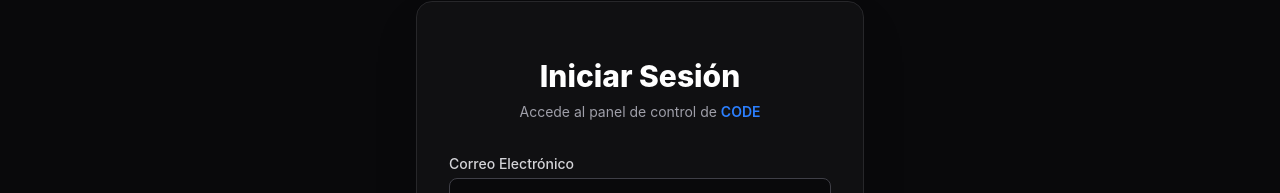
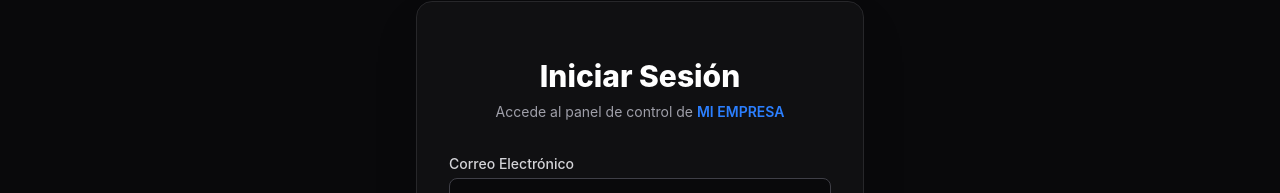
Before and after one commit to KarinaMirandaUTNFRT/Lista-tareas-Frontend, a React (Vite) app: page /login in a window 1280 px wide. Shown: the part 144-337 px from the top of the page. Built offline with nearby package versions, Linux system fonts and the light colour scheme.

Commit message:
se modifica NOMBRE DE LA EMPRESA

```diff
--- a/src/components/pages/Login.tsx
+++ b/src/components/pages/Login.tsx
@@ -56,7 +56,7 @@ const Login = () => {
           </h2>
           <p className="mt-2 text-center text-sm text-zinc-400">
             Accede al panel de control de{" "}
-            <span className="text-blue-500 font-semibold">CODE</span>
+            <span className="text-blue-500 font-semibold">MI EMPRESA</span>
           </p>
         </div>
 
```
